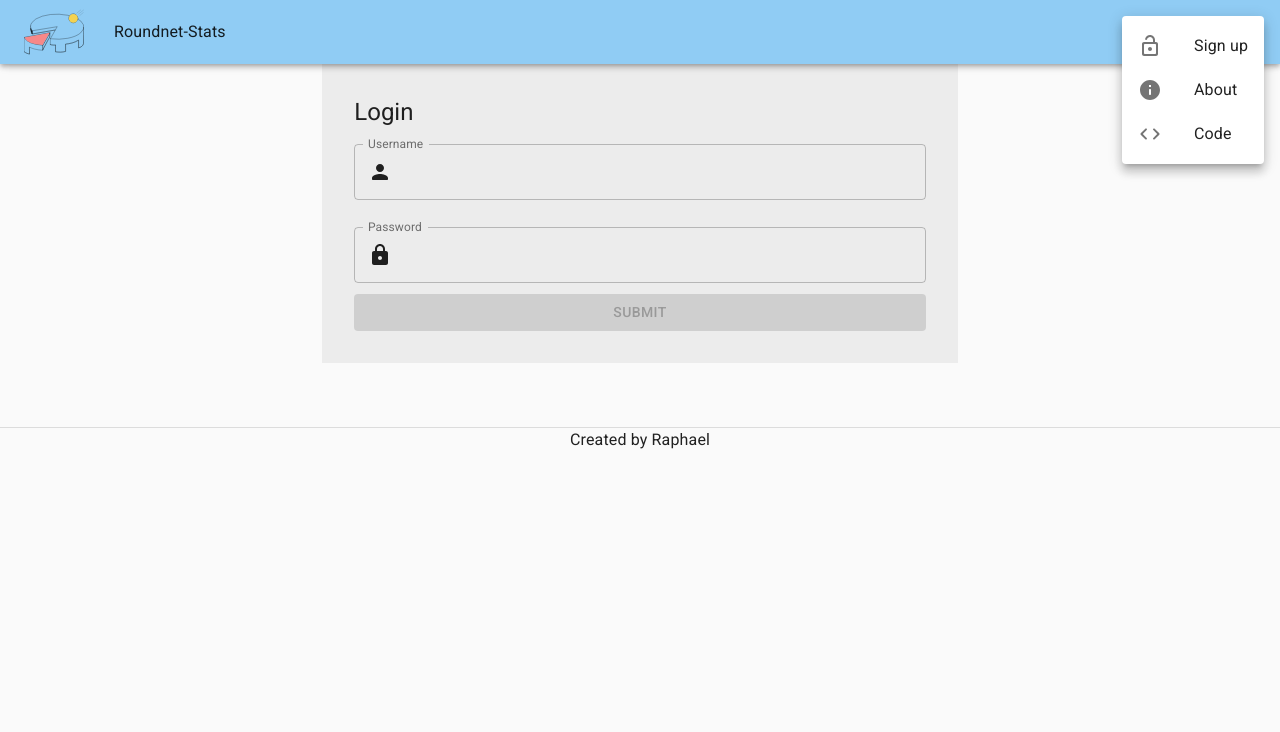
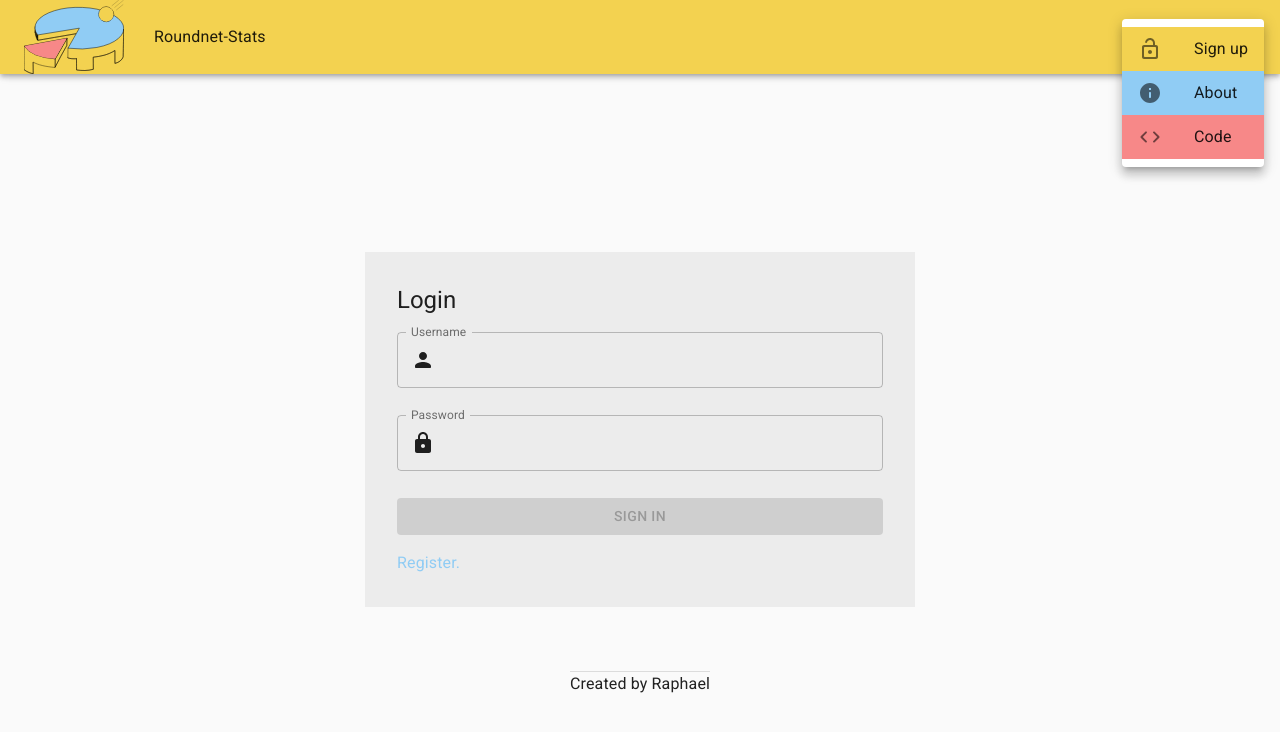
Before and after one commit to ratoru/spikestats, a Next.js app: page / in a window 1280 px wide. Both pictures are taken after a click on the button "MENU". Shown: the top 732 px of the page. Built offline with nearby package versions, Linux system fonts and the light colour scheme.

Commit message:
basic login page

```diff
--- a/components/LoginForm.tsx
+++ b/components/LoginForm.tsx
@@ -1,13 +1,17 @@
 import React from "react";
+import Link from "next/link";
+import Router from "next/router";
 import { Formik, Form } from "formik";
 import * as Yup from "yup";
 import Typography from "@material-ui/core/Typography";
+import { Link as MuiLink } from "@material-ui/core";
 import Button from "@material-ui/core/Button";
 import Box from "@material-ui/core/Box";
 import PersonRoundedIcon from "@material-ui/icons/PersonRounded";
 import LockRoundedIcon from "@material-ui/icons/LockRounded";
-import { makeStyles } from "@material-ui/core/styles";
+import { makeStyles, useTheme } from "@material-ui/core/styles";
 import { FormikField } from "./common/FormikField";
+import { ToastContainer, toast } from "react-toastify";
 
 const useStyles = makeStyles({
   root: {
@@ -21,6 +25,8 @@ interface FormValues {
 }
 interface LoginFormProps {
   header: string;
+  loginRoute: string;
+  registerRoute: string;
 }
 
 const SignupSchema = Yup.object().shape({
@@ -34,14 +40,29 @@ const SignupSchema = Yup.object().shape({
     .required("Required!"),
 });
 
-export const LoginForm: React.FC<LoginFormProps> = ({ header }) => {
+export const LoginForm: React.FC<LoginFormProps> = ({
+  header,
+  loginRoute,
+  registerRoute,
+}) => {
   const classes = useStyles();
+  const theme = useTheme();
   const initialValues: FormValues = {
     username: "",
     password: "",
   };
+
   const handleSubmit = (values: FormValues): void => {
-    console.log("Submitted ", values);
+    // Call server HERE
+    if (values.username === "yes") {
+      Router.push(`${loginRoute}`);
+    } else {
+      const options = {
+        // Only stays the correct color for a one second.
+        style: { background: theme.palette.error.main },
+      };
+      toast.error("Invalid username or password.", options);
+    }
   };
 
   return (
@@ -69,16 +90,23 @@ export const LoginForm: React.FC<LoginFormProps> = ({ header }) => {
                 type="password"
                 icon={<LockRoundedIcon />}
               />
+              <Box my={2}>
                 <Button
                   variant="contained"
                   color="primary"
                   disabled={!dirty || !isValid}
-                onClick={handleReset}
                   type="submit"
                   fullWidth
                 >
-                Submit
+                  Sign In
                 </Button>
+              </Box>
+              <Link href={`${registerRoute}`}>
+                <Typography>
+                  <MuiLink href="#">Register.</MuiLink>
+                </Typography>
+              </Link>
+              <ToastContainer />
             </Form>
           );
         }}
--- a/components/LogoBar.tsx
+++ b/components/LogoBar.tsx
@@ -1,4 +1,5 @@
 import React from "react";
+import Link from "next/link";
 import AppBar from "@material-ui/core/AppBar";
 import Toolbar from "@material-ui/core/Toolbar";
 import Button from "@material-ui/core/Button";
@@ -10,9 +11,10 @@ import LockOpenRoundedIcon from "@material-ui/icons/LockOpenRounded";
 import CodeRoundedIcon from "@material-ui/icons/CodeRounded";
 import InfoRoundedIcon from "@material-ui/icons/InfoRounded";
 import { Typography } from "@material-ui/core";
-import Link from "next/link";
+import { useTheme } from "@material-ui/core/styles";
 
 export const LogoBar = () => {
+  // Boiler-plate code from MUI
   const [anchorEl, setAnchorEl] = React.useState<null | HTMLElement>(null);
 
   const handleClick = (event: React.MouseEvent<HTMLElement>) => {
@@ -23,14 +25,17 @@ export const LogoBar = () => {
     setAnchorEl(null);
   };
 
+  // Allows you to refer to your defined theme.
+  const theme = useTheme();
   return (
-    <AppBar position="sticky" color="primary">
+    <AppBar position="sticky" color="secondary">
       <Toolbar>
         <img
           src="/roundnet-logo.svg"
-          height={60}
-          width={60}
-          style={{ marginRight: 30 }}
+          width="100vw"
+          style={{
+            marginRight: 30,
+          }}
         />
         <Typography variant="subtitle1" style={{ flex: 1 }}>
           Roundnet-Stats{" "}
@@ -50,7 +55,10 @@ export const LogoBar = () => {
           onClose={handleClose}
         >
           <Link href="/" passHref>
-            <MenuItem component="a" style={{ backgroundColor: "primary" }}>
+            <MenuItem
+              component="a"
+              style={{ backgroundColor: theme.palette.secondary.main }}
+            >
               <ListItemIcon>
                 <LockOpenRoundedIcon />
               </ListItemIcon>
@@ -58,7 +66,10 @@ export const LogoBar = () => {
             </MenuItem>
           </Link>
           <Link href="/about" passHref>
-            <MenuItem component="a" style={{ backgroundColor: "error" }}>
+            <MenuItem
+              component="a"
+              style={{ backgroundColor: theme.palette.primary.main }}
+            >
               <ListItemIcon>
                 <InfoRoundedIcon />
               </ListItemIcon>
@@ -66,7 +77,10 @@ export const LogoBar = () => {
             </MenuItem>
           </Link>
           <Link href="/code" passHref>
-            <MenuItem component="a" style={{ backgroundColor: "secondary" }}>
+            <MenuItem
+              component="a"
+              style={{ backgroundColor: theme.palette.error.main }}
+            >
               <ListItemIcon>
                 <CodeRoundedIcon />
               </ListItemIcon>
--- a/package.json
+++ b/package.json
@@ -16,6 +16,7 @@
     "next": "9.4.4",
     "react": "16.13.1",
     "react-dom": "16.13.1",
+    "react-toastify": "^6.0.8",
     "yup": "^0.29.1"
   },
   "devDependencies": {
--- a/pages/_app.js
+++ b/pages/_app.js
@@ -4,6 +4,7 @@ import PropTypes from "prop-types";
 import Head from "next/head";
 import { ThemeProvider } from "@material-ui/core/styles";
 import CssBaseline from "@material-ui/core/CssBaseline";
+import "react-toastify/dist/ReactToastify.css";
 import { richAndColorfulTheme } from "../components/Layout/themes"; // Changed to my theme.
 
 export default function MyApp(props) {
--- a/pages/index.tsx
+++ b/pages/index.tsx
@@ -8,12 +8,25 @@ function IndexPage() {
   return (
     <React.Fragment>
       <LogoBar />
-      <Grid container spacing={3} justify="center" alignItems="center">
+      <Grid
+        container
+        spacing={0}
+        direction="column"
+        justify="center"
+        alignItems="center"
+        style={{ minHeight: "100vh" }}
+      >
         <Grid item>
-          <LoginForm header="Login" />
+          <LoginForm
+            header="Login"
+            loginRoute="/groups"
+            registerRoute="/register"
+          />
+        </Grid>
+        <Grid item>
+          <MyFooter />
         </Grid>
       </Grid>
-      <MyFooter />
     </React.Fragment>
   );
 }
--- /dev/null
+++ b/pages/register.tsx
@@ -0,0 +1,6 @@
+import React from "react";
+import { LogoBar } from "../components/LogoBar";
+
+export default function Code() {
+  return <LogoBar />;
+}
```
Also changed, not shown: pages/groups.tsx (added, +43 -0 lines), 1 other file (tests, documents, lock files or other folders). Lines whose indentation alone changed are shown as unchanged.
